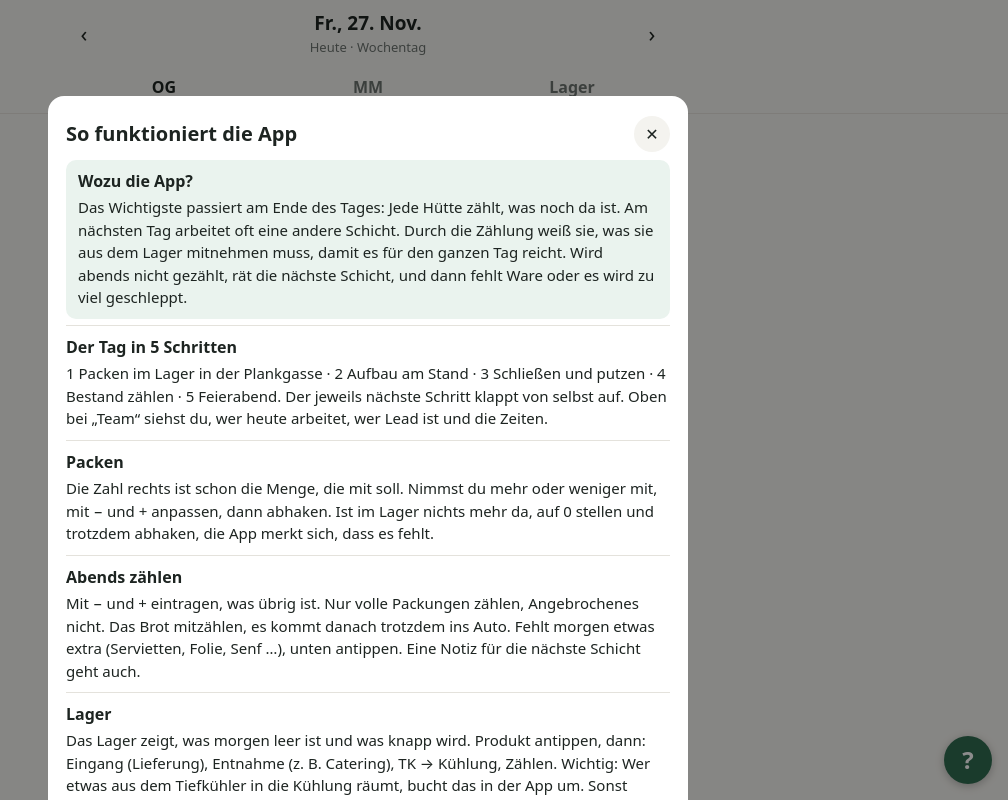
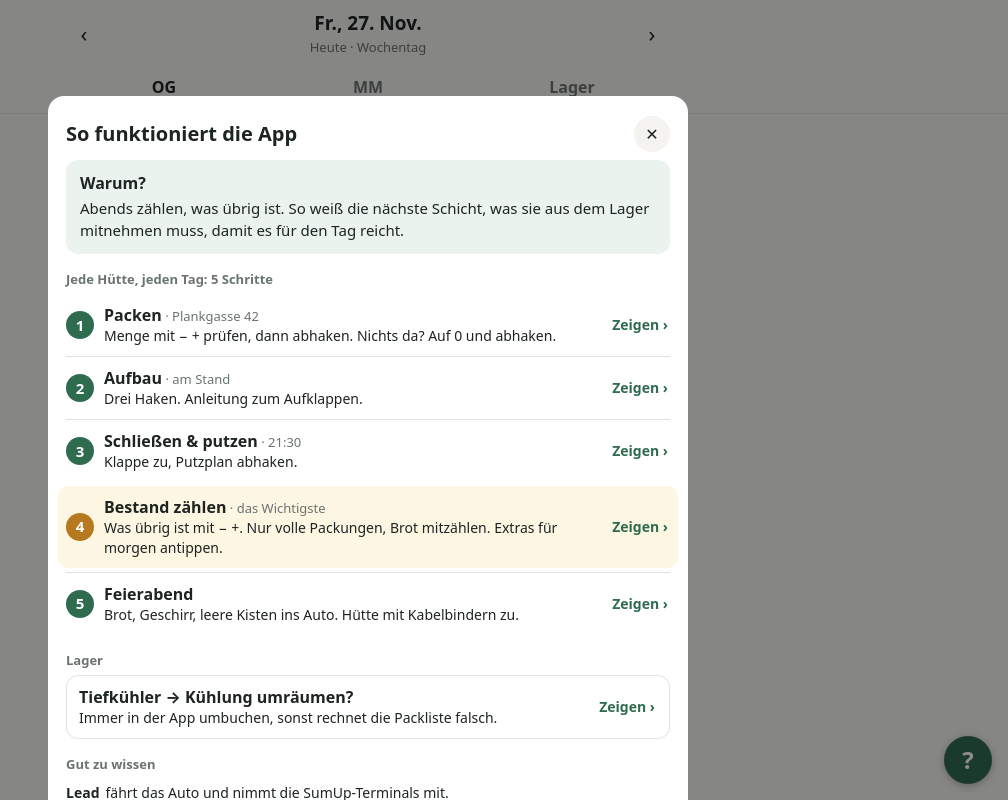
Before and after one commit to cmvetter92/marktstand, a plain HTML site: page index.html in a window 1280 px wide. Shown: the top 800 px of the page, without its empty margins (272-1280 px from the left). Drawn offline with Linux system fonts and the light colour scheme.

Commit message:
Hilfe übersichtlicher mit Sprung zu den Schritten, Kühlhinweis für kalte Nächte angepasst
Co-Authored-By: Claude Opus 5.5 <noreply@anthropic.com>
Claude-Session: https://claude.ai/code/session_019cE9NfXb3LZB3XD2KizGeV

```diff
--- a/index.html
+++ b/index.html
@@ -155,8 +155,17 @@ input.num-in.bad{border-color:var(--danger);background:#fdf0ee;outline-color:var
 .helpsheet{background:var(--card);width:100%;max-width:640px;max-height:88vh;overflow:auto;border-radius:16px 16px 0 0;padding:16px 18px calc(24px + env(safe-area-inset-bottom))}
 .helphead{display:flex;align-items:center;gap:10px;position:sticky;top:-16px;background:var(--card);padding:4px 0 8px}.helphead h2{margin:0;flex:1;font-size:20px}
 .helpx{width:36px;height:36px;border-radius:50%;background:var(--bg);font-size:16px}
-.helpsec{border-top:1px solid var(--line);padding:10px 0}.helpsec.first{border-top:0;background:#eaf3ee;border-radius:10px;padding:10px 12px;margin-bottom:6px}.helpsec b{font-size:16px}.helpsec p{margin:4px 0 0;font-size:15px;line-height:1.5}
+.hwhy{background:#eaf3ee;border-radius:12px;padding:12px 14px}.hwhy b{font-size:16px}.hwhy p{margin:4px 0 0;font-size:15px;line-height:1.45}
+.hsub{font-size:13px;font-weight:700;color:var(--muted);margin:16px 0 6px}
+.hsteps{list-style:none;margin:0;padding:0}.hsteps li,.hcard{display:flex;align-items:center;gap:10px;padding:10px 0;border-top:1px solid var(--line)}.hsteps li:first-child{border-top:0}
+.hcard{border:1px solid var(--line);border-radius:12px;padding:10px 12px}
+.hn{flex:none;width:28px;height:28px;border-radius:50%;background:#2f6b4f;color:#fff;font-weight:700;display:flex;align-items:center;justify-content:center;font-size:15px}
+.hsteps li.key{background:#fdf6e3;border-radius:10px;padding:10px 8px;border-top:0;margin:4px -8px}.hsteps li.key .hn{background:#b7791f}
+.hbody{flex:1;min-width:0;font-size:14px;line-height:1.4}.hbody b{font-size:16px}.hbody small{color:var(--muted);font-size:13px}.hbody>span{display:block;color:var(--ink)}
+.hgo{flex:none;font-size:14px;font-weight:700;color:#2f6b4f;padding:6px 2px}
+.hfacts{list-style:none;margin:0;padding:0;font-size:14px;line-height:1.45}.hfacts li{padding:4px 0}.hfacts b{margin-right:6px}
 #app{padding-bottom:80px}
+.step{scroll-margin-top:150px}
 .pen{font-size:12px;color:var(--muted);margin-left:4px;display:inline-block}
 .subhead{font-weight:700;font-size:14px;padding:6px 0 4px}
 .stepper{display:flex;align-items:center;gap:6px}
@@ -237,19 +246,20 @@ const NACHT = [
   "Ware über Nacht versorgt (siehe oben)",
   "Brot ins Auto, auch wenn es kalt genug ist",
   "SumUp-Terminal an den Lead, Bargeld und Zettel in den Umschlag (Plankgasse)",
-  "Graue Geschirrbox mit in die Küche",
+  "Graue Geschirrbox und leere Kisten mit in die Küche",
   "Hütte zum Schluss mit Kabelbindern verschlossen"
 ];
 const DEFAULT_EXTRAS = ["Feuerlöscher","GN 1/2","Deckel GN 1/2","GN 1/6","Squeeze-Flasche","Servietten","Essensschalen","Soßenbehälter","Küchentücher","Mülltüten","Blaue Rolle"];
 const COLD_LIMIT = 7;
 function coldRule(hut,low){
   const cold=low!=null&&low<=COLD_LIMIT;
-  if(low==null) return hut==="mm"?"Bis 7 °C bleibt die Ware in der Hütte, sonst in die Kühltruhe hinter dem Apple-Crumble-Stand.":"Bis 7 °C bleibt die Ware in der Hütte, sonst in den Kühlschrank, Rest mit in die Küche.";
-  if(cold) return "Die Ware kann in der Hütte bleiben, das Brot kommt trotzdem ins Auto.";
-  return hut==="mm"?"Ware in die Kühltruhe hinter dem Apple-Crumble-Stand.":"Ware in den Kühlschrank, was nicht reinpasst, mit in die Küche.";
+  const warm=hut==="mm"?"Kühlware in die Kühltruhe hinter dem Apple-Crumble-Stand.":"Kühlware in den Kühlschrank, was nicht reinpasst, mit in die Küche.";
+  if(low==null) return "Bis 7 °C bleibt die Ware in der Hütte. Wärmer: "+warm;
+  if(cold) return "Kalt genug, die Ware bleibt in der Hütte. Mit ins Auto: Brot, Geschirr und leere Kisten.";
+  return "Zu warm für die Hütte: "+warm;
 }
 // Extras: Einträge "gear:<key>" verweisen auf den Equipment-Katalog, alles andere ist freier Verbrauchsartikel
-function coldShort(hut,low){ if(low==null) return "Kühlregel siehe Schritt 4"; if(low<=COLD_LIMIT) return "Darf in der Hütte bleiben"; return hut==="mm"?"In die Kühltruhe hinter Apple Crumble":"In den Kühlschrank, Rest in die Küche"; }
+function coldShort(hut,low){ if(low==null) return "Kühlregel siehe Schritt 4"; if(low<=COLD_LIMIT) return "Bleibt in der Hütte"; return hut==="mm"?"In die Kühltruhe hinter Apple Crumble":"In den Kühlschrank, Rest in die Küche"; }
 function extrasRaw(){ const e=S.config.extras; return Array.isArray(e)?e:DEFAULT_EXTRAS; }
 function exName(id){ return String(id).startsWith("gear:")?gearName(String(id).slice(5)):String(id); }
 function extrasList(){ return extrasRaw().map(id=>({id,name:exName(id),key:ekey(String(id))})); }
@@ -1035,26 +1045,44 @@ async function fetchWeather(){
 }
 setTimeout(fetchWeather,4000); setInterval(fetchWeather,30*60*1000);
 /* ---------- Hilfe: schwebender ?-Knopf mit Erklärung ---------- */
-const HELP=[
- ["Wozu die App?","Das Wichtigste passiert am Ende des Tages: Jede Hütte zählt, was noch da ist. Am nächsten Tag arbeitet oft eine andere Schicht. Durch die Zählung weiß sie, was sie aus dem Lager mitnehmen muss, damit es für den ganzen Tag reicht. Wird abends nicht gezählt, rät die nächste Schicht, und dann fehlt Ware oder es wird zu viel geschleppt."],
- ["Der Tag in 5 Schritten","1 Packen im Lager in der Plankgasse · 2 Aufbau am Stand · 3 Schließen und putzen · 4 Bestand zählen · 5 Feierabend. Der jeweils nächste Schritt klappt von selbst auf. Oben bei „Team“ siehst du, wer heute arbeitet, wer Lead ist und die Zeiten."],
- ["Packen","Die Zahl rechts ist schon die Menge, die mit soll. Nimmst du mehr oder weniger mit, mit − und + anpassen, dann abhaken. Ist im Lager nichts mehr da, auf 0 stellen und trotzdem abhaken, die App merkt sich, dass es fehlt."],
- ["Abends zählen","Mit − und + eintragen, was übrig ist. Nur volle Packungen zählen, Angebrochenes nicht. Das Brot mitzählen, es kommt danach trotzdem ins Auto. Fehlt morgen etwas extra (Servietten, Folie, Senf …), unten antippen. Eine Notiz für die nächste Schicht geht auch."],
- ["Lager","Das Lager zeigt, was morgen leer ist und was knapp wird. Produkt antippen, dann: Eingang (Lieferung), Entnahme (z. B. Catering), TK → Kühlung, Zählen. Wichtig: Wer etwas aus dem Tiefkühler in die Kühlung räumt, bucht das in der App um. Sonst stimmt der Bestand nicht und die Packliste rechnet falsch."],
- ["Lead","Der Lead darf das Auto fahren und macht alle Fahrten: Ware zum Stand, abends zurück, zwischendurch Nachschub. Er nimmt abends die SumUp-Terminals mit."],
- ["Bargeld","Wir sind cashless. Bar nur im Notfall und nur passend, Wechselgeld gibt es nicht. Jede Barzahlung auf den Zettel."],
- ["Tipps","App aufs Handy legen: im Browser „Zum Startbildschirm hinzufügen“. Ohne Netz kannst du weiter eintragen, es wird gespeichert, sobald wieder Netz da ist. Oben mit ‹ › blätterst du die Tage, „Zu heute“ springt zurück."]
+const HELP_STEPS=[
+  ["Packen","Plankgasse 42","Menge mit − + prüfen, dann abhaken. Nichts da? Auf 0 und abhaken."],
+  ["Aufbau","am Stand","Drei Haken. Anleitung zum Aufklappen."],
+  ["Schließen & putzen","21:30","Klappe zu, Putzplan abhaken."],
+  ["Bestand zählen","das Wichtigste","Was übrig ist mit − +. Nur volle Packungen, Brot mitzählen. Extras für morgen antippen."],
+  ["Feierabend","","Brot, Geschirr, leere Kisten ins Auto. Hütte mit Kabelbindern zu."]
 ];
+function closeHelp(){ const ov=document.getElementById("helpov"); if(ov) ov.remove(); document.body.style.overflow=""; }
+function jumpTo(target){
+  closeHelp(); ui.plan=false; ui.sub=null; ui.date=todayStr();
+  if(target==="lager"){ ui.tab="lager"; render(); window.scrollTo(0,0); return; }
+  const hut=ui.tab==="lager"?"og":ui.tab; ui.tab=hut;
+  const st=stepState(hut,ui.date); const done=[st.packDone,st.aufDone,st.closeDone,st.bestDone,st.closed][target];
+  ui.open[hut+":"+ui.date+":"+target]={v:true,done};
+  render();
+  const el=document.getElementById("step-"+target); if(el) el.scrollIntoView({behavior:"smooth",block:"start"});
+}
 function openHelp(){
-  let ov=document.getElementById("helpov");
-  if(!ov){
-    ov=h("div",{id:"helpov",role:"dialog","aria-modal":"true","aria-label":"So funktioniert die App"},
-      h("div",{class:"helpsheet"},
-        h("div",{class:"helphead"},h("h2",{},"So funktioniert die App"),h("button",{class:"helpx","aria-label":"Schließen",onclick:()=>{ov.remove();document.body.style.overflow="";}},"✕")),
-        HELP.map(([t,x],i)=>h("div",{class:"helpsec"+(i===0?" first":"")},h("b",{},t),h("p",{},x)))));
-    ov.addEventListener("click",e=>{ if(e.target===ov){ ov.remove(); document.body.style.overflow=""; } });
-    document.body.append(ov); document.body.style.overflow="hidden";
-  }
+  if(document.getElementById("helpov")) return;
+  const link=(t,label)=>h("button",{class:"hgo",onclick:()=>jumpTo(t)},label||"Zeigen ›");
+  const ov=h("div",{id:"helpov",role:"dialog","aria-modal":"true","aria-label":"So funktioniert die App"},
+    h("div",{class:"helpsheet"},
+      h("div",{class:"helphead"},h("h2",{},"So funktioniert die App"),h("button",{class:"helpx","aria-label":"Schließen",onclick:closeHelp},"✕")),
+      h("div",{class:"hwhy"},h("b",{},"Warum?"),h("p",{},"Abends zählen, was übrig ist. So weiß die nächste Schicht, was sie aus dem Lager mitnehmen muss, damit es für den Tag reicht.")),
+      h("div",{class:"hsub"},"Jede Hütte, jeden Tag: 5 Schritte"),
+      h("ol",{class:"hsteps"},HELP_STEPS.map(([t,m,x],i)=>h("li",{class:i===3?"key":""},
+        h("span",{class:"hn"},String(i+1)),
+        h("span",{class:"hbody"},h("b",{},t),m?h("small",{}," · "+m):null,h("span",{},x)),
+        link(i)))),
+      h("div",{class:"hsub"},"Lager"),
+      h("div",{class:"hcard"},h("span",{class:"hbody"},h("b",{},"Tiefkühler → Kühlung umräumen?"),h("span",{},"Immer in der App umbuchen, sonst rechnet die Packliste falsch.")),link("lager")),
+      h("div",{class:"hsub"},"Gut zu wissen"),
+      h("ul",{class:"hfacts"},
+        h("li",{},h("b",{},"Lead"),"fährt das Auto und nimmt die SumUp-Terminals mit."),
+        h("li",{},h("b",{},"Cashless"),"bar nur im Notfall und passend, auf den Zettel."),
+        h("li",{},h("b",{},"Kein Netz?"),"Einfach weiter eintragen, es wird später gespeichert."))));
+  ov.addEventListener("click",e=>{ if(e.target===ov) closeHelp(); });
+  document.body.append(ov); document.body.style.overflow="hidden";
 }
 document.body.append(h("button",{id:"helpfab","aria-label":"Hilfe: So funktioniert die App",onclick:openHelp},"?"));
 try{ if(!localStorage.getItem("helpSeen")){ localStorage.setItem("helpSeen","1"); setTimeout(openHelp,600); } }catch(e){}
--- a/sw.js
+++ b/sw.js
@@ -1,5 +1,5 @@
 // Minimaler Service Worker: App-Seiten offline verfügbar, Daten puffert Firestore selbst
-const C="marktstand-v18";
+const C="marktstand-v19";
 const FILES=["./","index.html","config.js","manifest.webmanifest","icon-192.png","icon-512.png"];
 self.addEventListener("install",e=>{ e.waitUntil(caches.open(C).then(c=>c.addAll(FILES))); self.skipWaiting(); });
 self.addEventListener("activate",e=>{ e.waitUntil(caches.keys().then(k=>Promise.all(k.filter(x=>x!==C).map(x=>caches.delete(x))))); self.clients.claim(); });
```
